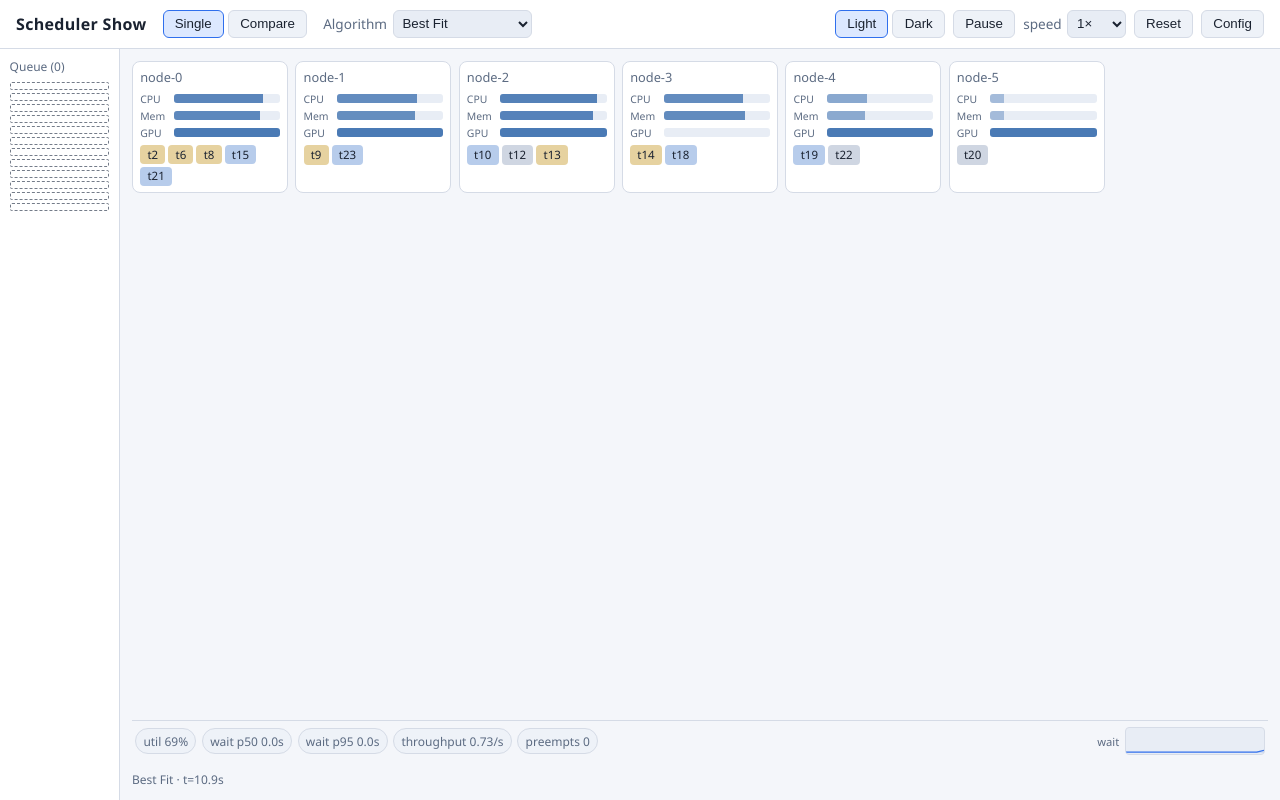
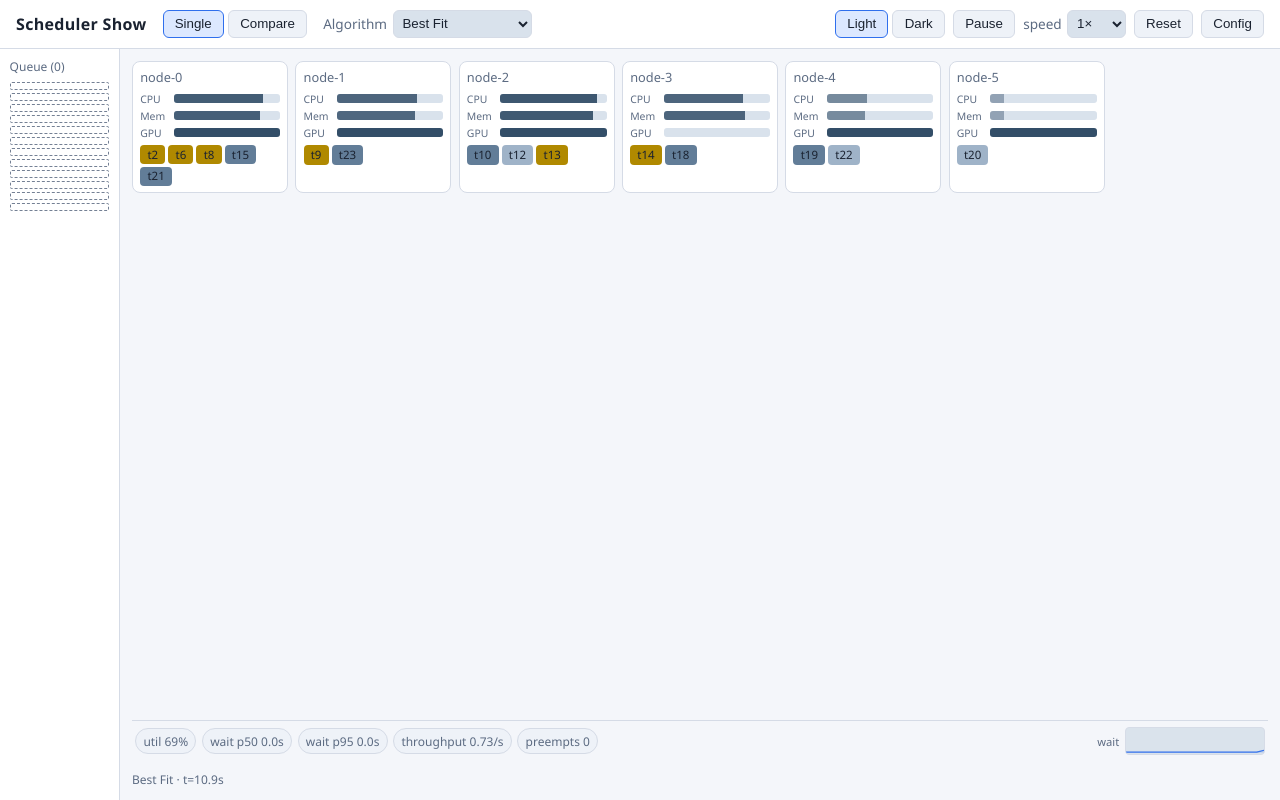
Before and after one commit to mocheng/scheduler-show, a React (Vite) app: page / in a window 1280 px wide. Built offline with nearby package versions, Linux system fonts and the light colour scheme.

Commit message:
fix(ui): stronger light-theme contrast for bars and slots

```diff
--- a/src/App.css
+++ b/src/App.css
@@ -6,14 +6,14 @@
   --text: #1a2230;
   --muted: #5c6b82;
   --accent: #2f6fed;
-  --bar: #4a7ab5;
-  --warn: #b8860b;
+  --bar: #334e68;
+  --warn: #8a6d1d;
   --control: #eef2f8;
   --control-active: #dce8ff;
-  --track: #e8edf5;
-  --pill-0: #cfd6e2;
-  --pill-1: #b7cceb;
-  --pill-2: #e6d2a0;
+  --track: #d9e2ec;
+  --pill-0: #9fb3c8;
+  --pill-1: #627d98;
+  --pill-2: #b08900;
   font-family: "IBM Plex Sans", "Segoe UI", system-ui, sans-serif;
 }
 
@@ -71,8 +71,10 @@ html, body, #root { height: 100%; margin: 0; background: var(--bg); color: var(-
 .q-item.prio-2 { background: var(--pill-2); }
 .q-item.prio-neutral { background: var(--pill-0); }
 .q-slot {
-  background: transparent; border: 1px dashed #3a4558; opacity: 0.7;
+  background: transparent; border: 1px dashed var(--muted); opacity: 0.85;
 }
+[data-theme="light"] .metric-hot { color: #102a43; }
+[data-theme="light"] .mini-pill { background: #243b53; }
 
 .stage { flex: 1; display: flex; flex-direction: column; min-width: 0; padding: 0.75rem; gap: 0.6rem; }
 .node-grid {
```
